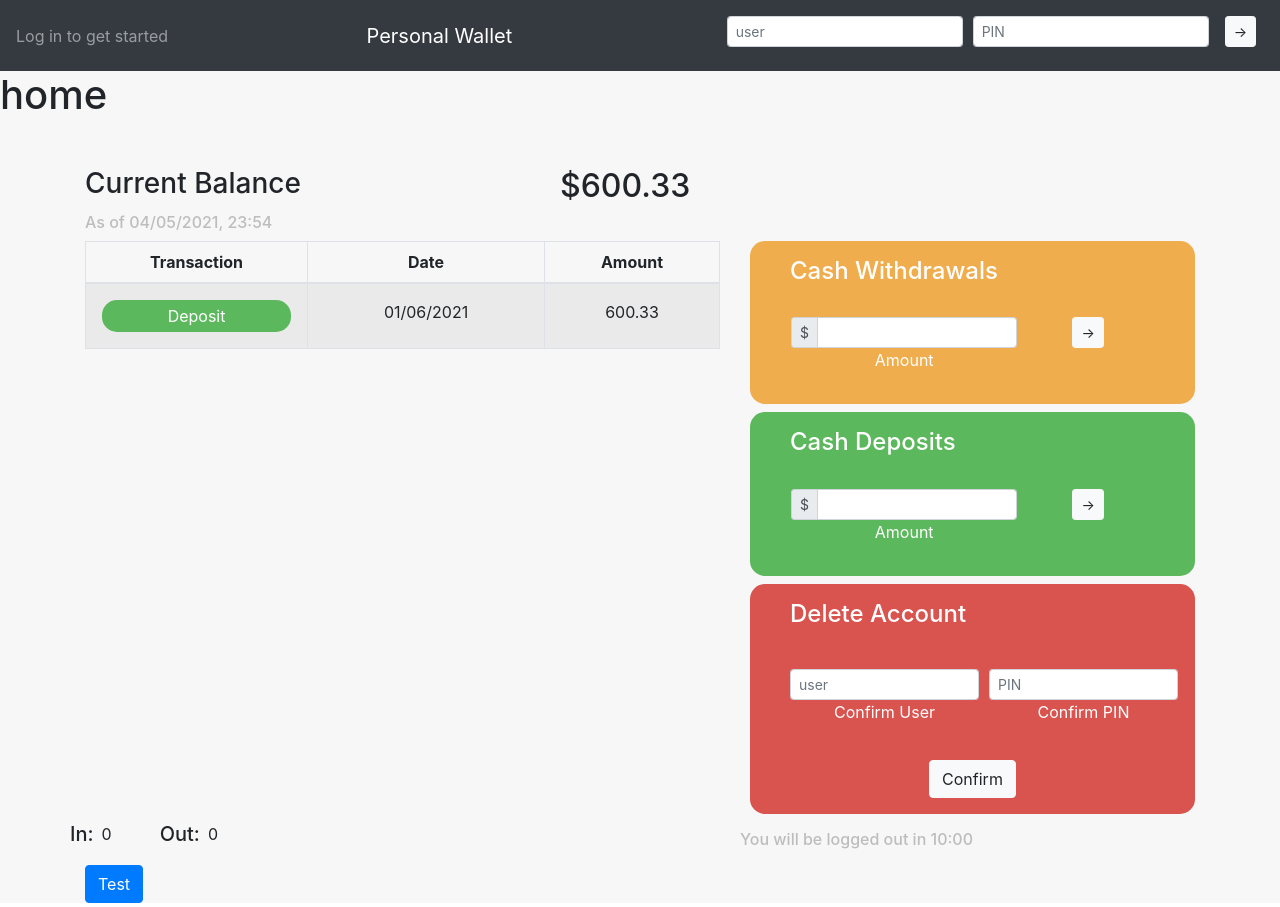
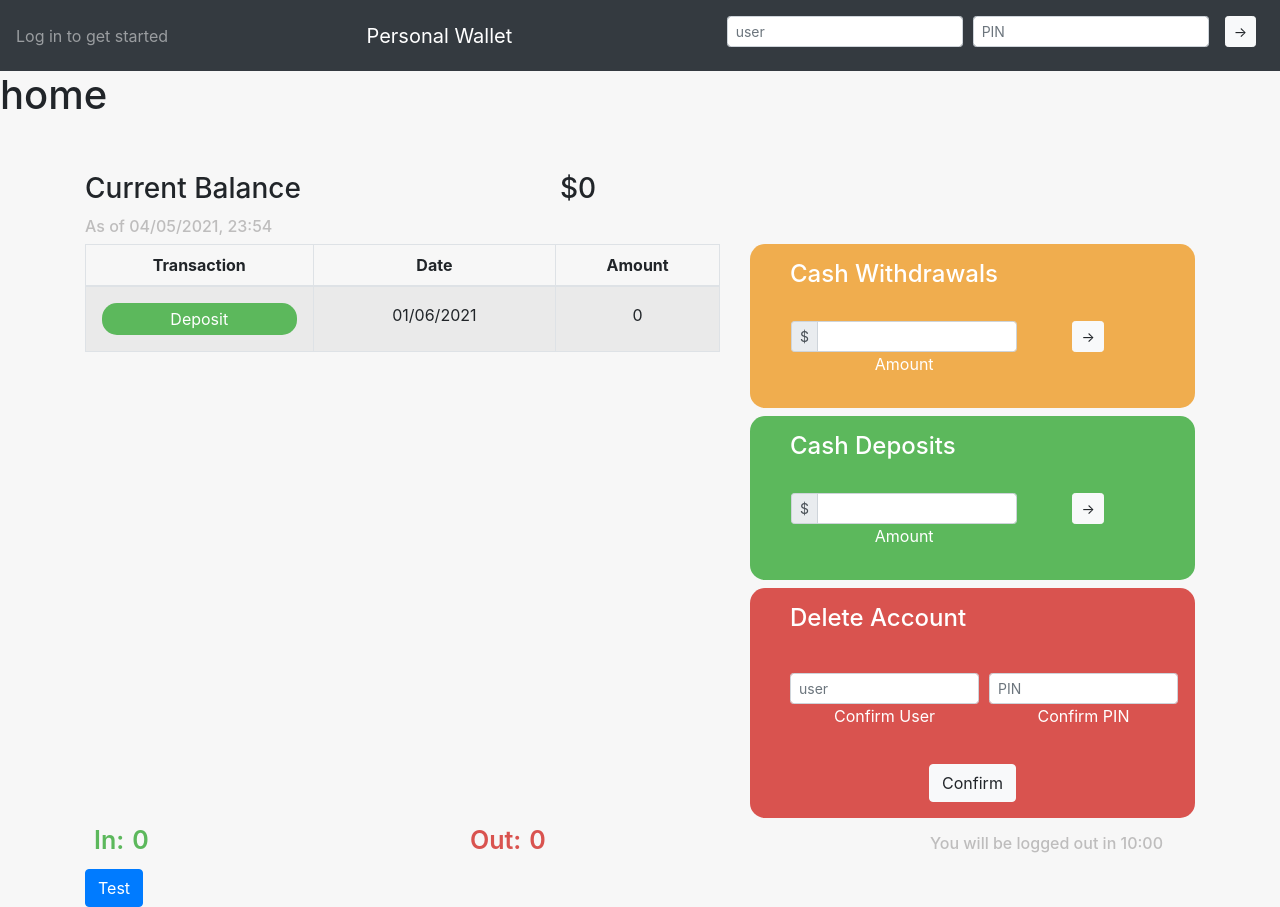
Before and after one commit to luigicampagnola/project-7, a React (Create React App) app: page / in a window 1280 px wide. Built offline with nearby package versions, Linux system fonts and the light colour scheme.

Commit message:
'update'

```diff
--- a/src/Components/CurrentBalance/CurrentBalance.js
+++ b/src/Components/CurrentBalance/CurrentBalance.js
@@ -19,10 +19,10 @@ const CurrentBalance = ({ CurrentBalance }) => {
     <div>
       <Row>
         <Col sm={5}>
-          <h3>Current Balance</h3>
+          <div className='Current mb-2'>Current Balance</div>
         </Col>
         <Col>
-          <h2>${toString}</h2>
+          <div className='Current mb-2'>${toString}</div >
         </Col>
       </Row>
     </div>
--- a/src/Components/Home/Home.js
+++ b/src/Components/Home/Home.js
@@ -13,7 +13,6 @@ import { Money } from "../Money/Money";
 import TestButton from "../TestButton/TestButton";
 import Timer from "../Timer/Timer";
 import In from "../In/In";
-import Out from "../Out/Out";
 
 class Home extends Component {
   constructor() {
@@ -130,12 +129,9 @@ class Home extends Component {
             </Container>
             <Container>
               <Row>
-                <Col sm={3}>
+                <Col sm={8}>
                   <In className="mt-2" addedIn={this.state.addedIn} addedOut={this.state.addedOut}/>
                 </Col>
-                <Col sm={3}>
-{/*                   <Out className="mt-2" addedOut={this.state.addedOut} />
- */}                </Col>
                 <Col sm={4}>
                   <Timer />
                 </Col>
--- a/src/Components/In/In.js
+++ b/src/Components/In/In.js
@@ -1,23 +1,37 @@
 import React from "react";
 import Row from "react-bootstrap/Row";
+import Col from "react-bootstrap/Col";
 
 const In = ({ addedIn, addedOut }) => {
+  const addedAmount = addedIn.reduce((acc, amount) => {
+    return acc + amount;
+  });
 
-  const addedAmount = addedIn.reduce((acc, amount)=>{
+  const subAmount = addedOut.reduce((acc, amount) => {
     return acc + amount;
-  })
+  });
 
-  const subAmount = addedOut.reduce((acc, amount)=>{
-    return acc + amount;
-  })
+  const roundedAddedAmount = Math.round(addedAmount * 100) / 100;
+
+
+  const roundedSubAmount = Math.round(subAmount * 100) / 100;
 
   return (
-    <div>
+    <div className='ml-2'>
       <Row>
-        <h5 className="mt-2">In:</h5>
-        <p className="mt-2 ml-2">{addedAmount}</p>
-         <h5 className="mt-2 ml-5">Out:</h5>
-        <p className="mt-2 ml-2">{subAmount}</p>
+        <Col>
+          <Row>
+            <div className="mt-1 ml-3 In">In:</div>
+            <div className="mt-1 ml-2 In">{roundedAddedAmount}</div>
+          </Row>
+        </Col>
+
+        <Col>
+          <Row>
+          <div className="mt-1 ml-3 Out">Out:</div>
+            <div className="mt-1 ml-2 Out">{roundedSubAmount}</div>
+          </Row>
+        </Col>
       </Row>
     </div>
   );
--- a/src/Components/Money/Money.js
+++ b/src/Components/Money/Money.js
@@ -2,6 +2,6 @@ export const Money = [
   {
     Type: "Deposit",
     Date: "01/06/2021",
-    Amount: 600.33,
+    Amount: 0,
   },
 ];
--- a/src/Components/Out/Out.js
+++ /dev/null
@@ -1,21 +0,0 @@
-import React from "react";
-import Row from "react-bootstrap/Row";
-
-
-const Out = ({ addedOut }) => {
-
-  const subAmount = addedOut.reduce((acc, amount)=>{
-    return acc + amount;
-  })
-
-  return (
-    <div>
-      <Row>
-        <h5 className="mt-2">Out:</h5>
-        <p className="mt-2 ml-2">{addedOut}</p>
-      </Row>
-    </div>
-  );
-};
-
-export default Out;
--- a/src/Components/Table/TableComponent.js
+++ b/src/Components/Table/TableComponent.js
@@ -3,11 +3,21 @@ import Table from "react-bootstrap/Table";
 import "./TableComponent.css";
 
 const TableComponent = ({ Money }) => {
+  const colorType = Money.map((obj) => {
+    let colorClass = "p-1 ";
+    if (obj.Type === "Deposit") {
+      colorClass += "depo";
+    } else {
+      colorClass += "wit";
+    }
+    return colorClass;
+  });
+
   const renderMovements = (Money, i) => {
     return (
       <tr key={i}>
         <td className="p-3">
-          <div className="depo p-1">{Money.Type}</div>
+          <div className={colorType}>{Money.Type}</div>
         </td>
         <td className="p-3 App" colSpan="2">
           {Money.Date}
--- a/src/Components/Table/TransactionsComponents.js
+++ b/src/Components/Table/TransactionsComponents.js
@@ -8,7 +8,7 @@ const TransactionsComponents = ({ Money }) => {
         return (
           <Table>
             <tr key={i}>
-              <td className="p-3">
+              <td>
                 <div className="depo p-1">{Money[i].Type}</div>
               </td>
               <td className="p-3 App" colSpan="2">
--- a/src/Containers/App.css
+++ b/src/Containers/App.css
@@ -24,6 +24,23 @@
   color: white;
 }
 
+.In {
+  font-weight: 600;
+  font-size: 25px;
+  color: #5cb85c;
+}
+
+.Out {
+  font-weight: 600;
+  font-size: 25px;
+  color: #d9534f;
+}
+
+.Current {
+  font-size: 28px;
+  font-weight: 500;
+}
+
 .App-link {
   color: #61dafb;
 }
```
Also changed, not shown: src/Components/Table/TableComponent.css (line endings or trailing spaces).
